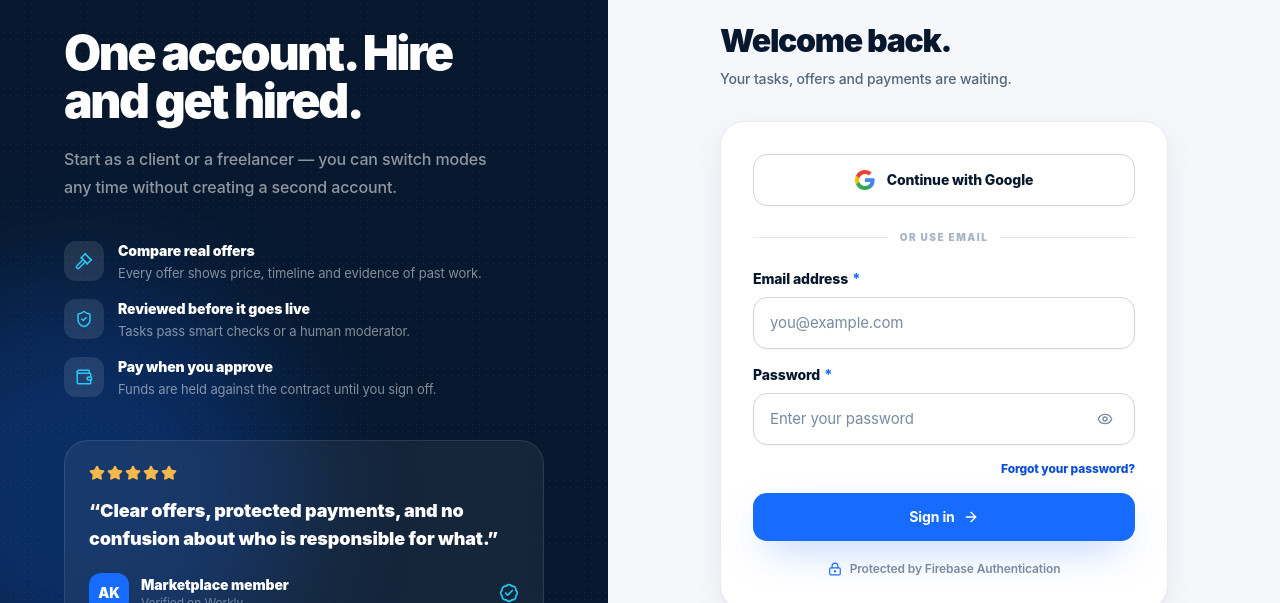
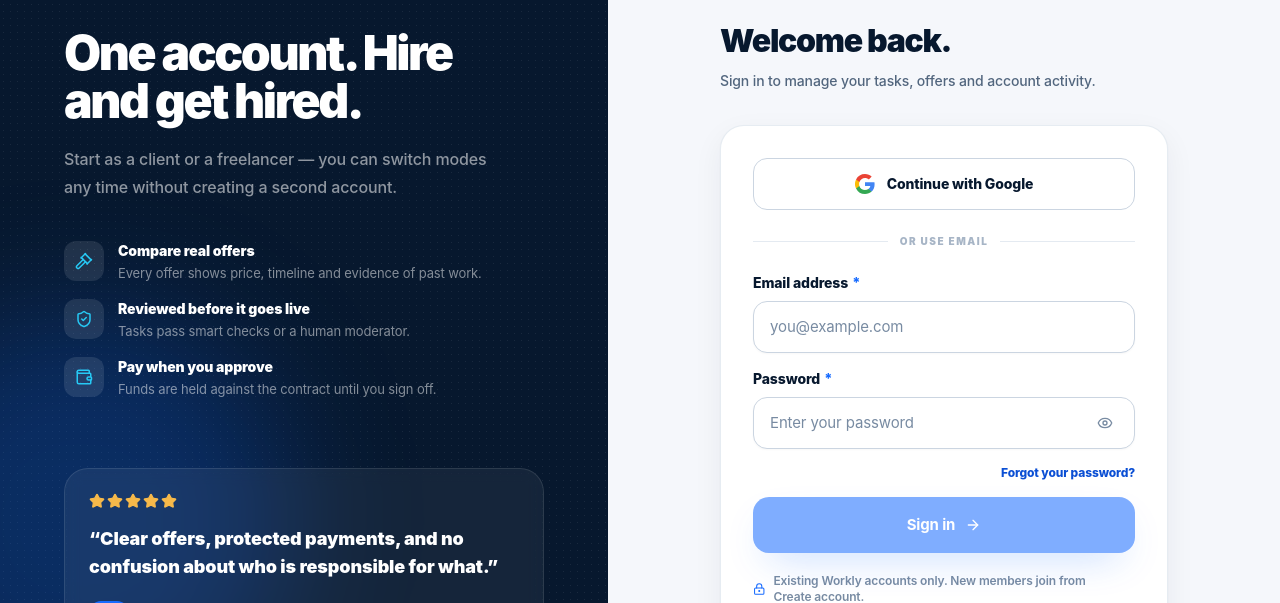
Before and after one commit to contacthamzutrader-ship-it/workly, a Next.js app: page /login in a window 1280 px wide. Shown: the part 172-775 px from the top of the page. Built offline with nearby package versions, Linux system fonts and the light colour scheme; no server answers; the database is empty.

Commit message:
Harden login routing and validation

```diff
--- a/app/(auth)/login/page.tsx
+++ b/app/(auth)/login/page.tsx
@@ -13,6 +13,13 @@ import { Alert } from "@/components/ui/Feedback";
 import GoogleButton from "@/components/GoogleButton";
 import BrandLogo from "@/components/BrandLogo";
 
+const EMAIL_PATTERN = /^[^\s@]+@[^\s@]+\.[^\s@]+$/;
+
+function safeInternalRedirect(value: string | null) {
+  if (!value || !value.startsWith("/") || value.startsWith("//")) return "/dashboard";
+  return value;
+}
+
 export default function LoginPage() {
   return (
     <Suspense fallback={null}>
@@ -25,23 +32,32 @@ function LoginForm() {
   const { signInWithEmail, signInWithGoogle } = useAuth();
   const router = useRouter();
   const searchParams = useSearchParams();
-  const redirect = searchParams.get("redirect") || "/dashboard";
+  const redirect = safeInternalRedirect(searchParams.get("redirect"));
 
   const [email, setEmail] = useState("");
   const [password, setPassword] = useState("");
   const [showPassword, setShowPassword] = useState(false);
+  const [attempted, setAttempted] = useState(false);
   const [error, setError] = useState("");
   const [busy, setBusy] = useState<"email" | "google" | null>(null);
 
-  const destination = () => (isOwnerEmail(email) ? "/admin" : redirect);
+  const normalizedEmail = email.trim().toLowerCase();
+  const emailValid = EMAIL_PATTERN.test(normalizedEmail);
+  const passwordValid = password.length > 0;
+  const emailError = attempted && !emailValid ? "Enter a valid email address." : "";
+  const passwordError = attempted && !passwordValid ? "Enter your password." : "";
+  const canSubmit = emailValid && passwordValid && busy === null;
 
   const submit = async (event: React.FormEvent) => {
     event.preventDefault();
+    setAttempted(true);
+    setError("");
+    if (!emailValid || !passwordValid) return;
+
     setBusy("email");
-    setError("");
     try {
-      await signInWithEmail(email, password);
-      router.push(destination());
+      await signInWithEmail(normalizedEmail, password);
+      router.push(isOwnerEmail(normalizedEmail) ? "/admin" : redirect);
     } catch (caught) {
       setError(authErrorMessage(caught, "We could not sign you in."));
     } finally {
@@ -50,11 +66,11 @@ function LoginForm() {
   };
 
   const google = async () => {
+    setError("");
     setBusy("google");
-    setError("");
     try {
-      const { isNewUser } = await signInWithGoogle();
-      router.push(isNewUser ? "/onboarding" : redirect);
+      const { isOwner } = await signInWithGoogle();
+      router.push(isOwner ? "/admin" : redirect);
     } catch (caught) {
       setError(authErrorMessage(caught, "Google sign-in did not complete."));
     } finally {
@@ -67,11 +83,11 @@ function LoginForm() {
       <div className="mb-8">
         <BrandLogo />
         <h1 className="mt-6 text-[32px] font-black leading-tight tracking-[-0.04em] text-ink">Welcome back.</h1>
-        <p className="mt-2 text-sm font-medium text-ink-500">Your tasks, offers and payments are waiting.</p>
+        <p className="mt-2 text-sm font-medium leading-6 text-ink-500">Sign in to manage your tasks, offers and account activity.</p>
       </div>
 
       <div className="surface p-6 sm:p-8">
-        <GoogleButton onClick={google} disabled={busy !== null} />
+        <GoogleButton onClick={google} disabled={busy !== null} label={busy === "google" ? "Connecting to Google..." : "Continue with Google"} />
 
         <div className="my-6 flex items-center gap-3">
           <span className="h-px flex-1 bg-ink-100" />
@@ -80,18 +96,22 @@ function LoginForm() {
         </div>
 
         <form onSubmit={submit} className="space-y-4" noValidate>
-          <Field label="Email address" required>
+          <Field label="Email address" error={emailError} required>
             <Input
               type="email"
               placeholder="you@example.com"
               value={email}
               onChange={(event) => setEmail(event.target.value)}
+              onBlur={() => setEmail((current) => current.trim().toLowerCase())}
               autoComplete="email"
+              inputMode="email"
+              aria-invalid={Boolean(emailError)}
+              disabled={busy !== null}
               required
             />
           </Field>
 
-          <Field label="Password" required>
+          <Field label="Password" error={passwordError} required>
             <div className="relative">
               <Input
                 type={showPassword ? "text" : "password"}
@@ -100,6 +120,8 @@ function LoginForm() {
                 onChange={(event) => setPassword(event.target.value)}
                 autoComplete="current-password"
                 className="pr-12"
+                aria-invalid={Boolean(passwordError)}
+                disabled={busy !== null}
                 required
               />
               <button
@@ -121,21 +143,19 @@ function LoginForm() {
 
           {error && <Alert tone="error">{error}</Alert>}
 
-          <Button type="submit" loading={busy === "email"} disabled={busy !== null} fullWidth>
-            {busy === "email" ? "Signing in" : "Sign in"} {busy !== "email" && <ArrowRight className="h-4 w-4" />}
+          <Button type="submit" loading={busy === "email"} disabled={!canSubmit} fullWidth size="lg">
+            {busy === "email" ? "Signing in securely" : "Sign in"} {busy !== "email" && <ArrowRight className="h-4 w-4" />}
           </Button>
         </form>
 
         <p className="mt-5 flex items-center justify-center gap-2 text-xs font-semibold text-ink-400">
-          <LockKeyhole className="h-3.5 w-3.5 text-brand" /> Protected by Firebase Authentication
+          <LockKeyhole className="h-3.5 w-3.5 text-brand" /> Existing Workly accounts only. New members join from Create account.
         </p>
       </div>
 
       <p className="mt-6 text-center text-sm font-medium text-ink-500">
         New to Workly?{" "}
-        <Link href="/signup" className="font-extrabold text-brand-dark hover:text-brand">
-          Create a free account
-        </Link>
+        <Link href="/signup" className="font-extrabold text-brand-dark hover:text-brand">Create a free account</Link>
       </p>
     </div>
   );
```
